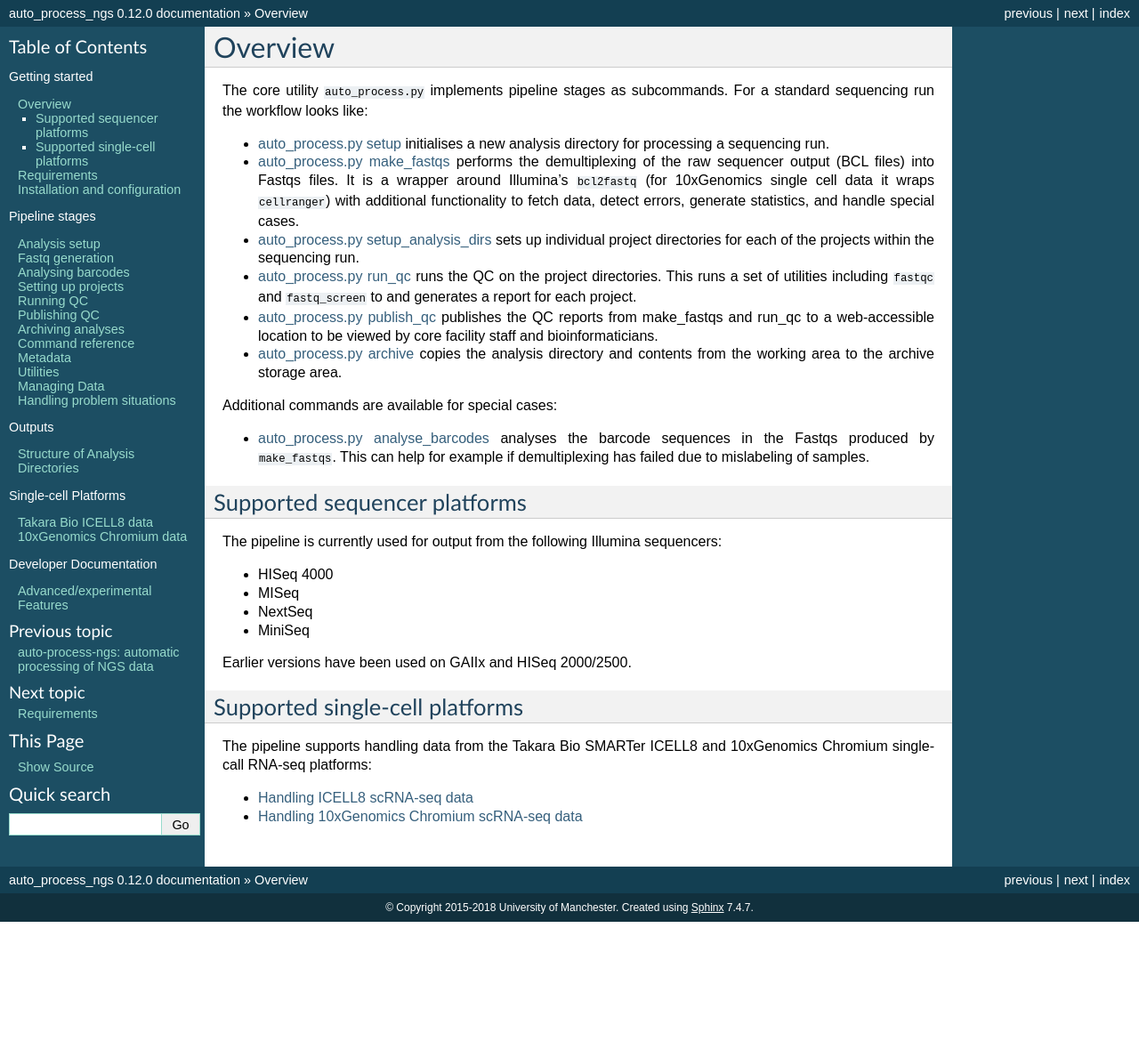
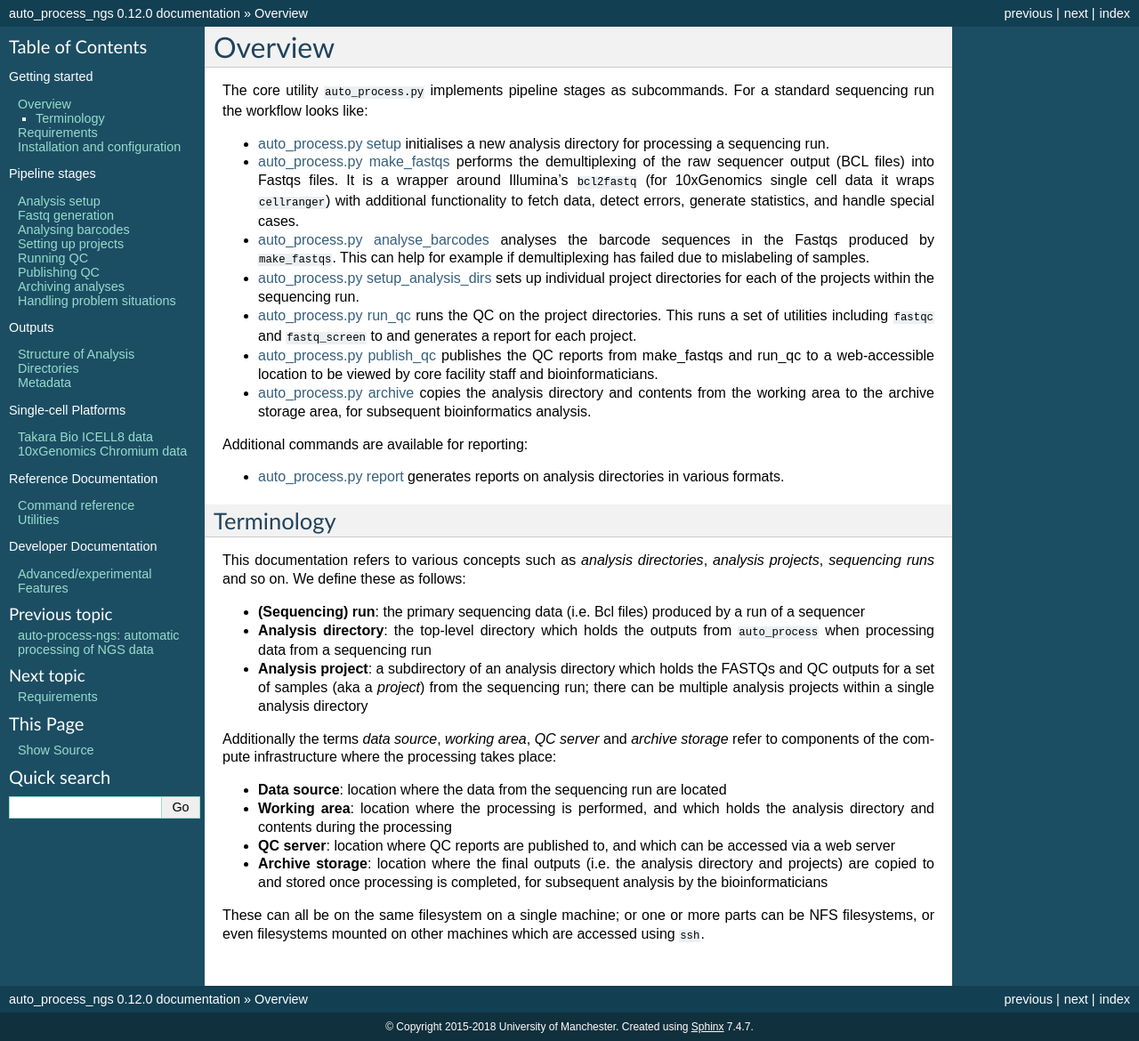
Before and after one commit to fls-bioinformatics-core/auto_process_ngs, a Sphinx documentation site: the page built from docs/source/overview.rst, in a window 1280 px wide. Shown: the whole page at 89% size. Built offline with Sphinx 7.4.7, drawn with Linux system fonts in a browser that asks for light colours; pages that are not in the unit, such as notebooks, are missing from menus; before the commit the page ends 1036 px from its top, so only the background shows below that.

Commit message:
Documentation: add 'report' subcommand, add 'terminology' to overview, move 'supported..' info to requirements.

```diff
--- a/docs/source/overview.rst
+++ b/docs/source/overview.rst
@@ -18,6 +18,11 @@ like:
   functionality to fetch data, detect errors, generate
   statistics, and handle special cases.
 
+* :doc:`auto_process.py analyse_barcodes <using/analyse_barcodes>`
+  analyses the barcode sequences in the Fastqs produced
+  by ``make_fastqs``. This can help for example if
+  demultiplexing has failed due to mislabeling of samples.
+
 * :doc:`auto_process.py setup_analysis_dirs <using/setup_analysis_dirs>`
   sets up individual project directories for each of the
   projects within the sequencing run.
@@ -34,35 +39,52 @@ like:
 
 * :doc:`auto_process.py archive <using/archive>` copies
   the analysis directory and contents from the working
-  area to the archive storage area.
+  area to the archive storage area, for subsequent
+  bioinformatics analysis.
 
-Additional commands are available for special cases:
+Additional commands are available for reporting:
 
-* :doc:`auto_process.py analyse_barcodes <using/analyse_barcodes>`
-  analyses the barcode sequences in the Fastqs produced
-  by ``make_fastqs``. This can help for example if
-  demultiplexing has failed due to mislabeling of samples.
+* :doc:`auto_process.py report <using/report>` generates
+  reports on analysis directories in various formats.
 
-=============================
-Supported sequencer platforms
-=============================
+===========
+Terminology
+===========
 
-The pipeline is currently used for output from the following
-Illumina sequencers:
+This documentation refers to various concepts such as
+*analysis directories*, *analysis projects*,
+*sequencing runs* and so on. We define these as
+follows:
 
-* HISeq 4000
-* MISeq
-* NextSeq
-* MiniSeq
+* **(Sequencing) run**: the primary sequencing data (i.e.
+  Bcl files) produced by a run of a sequencer
+* **Analysis directory**: the top-level directory which
+  holds the outputs from ``auto_process`` when processing
+  data from a sequencing run
+* **Analysis project**: a subdirectory of an analysis
+  directory which holds the FASTQs and QC outputs for
+  a set of samples (aka a *project*) from the sequencing
+  run; there can be multiple analysis projects within a
+  single analysis directory
 
-Earlier versions have been used on GAIIx and HISeq 2000/2500.
+Additionally the terms *data source*, *working area*,
+*QC server* and *archive storage* refer to components of
+the compute infrastructure where the processing takes
+place:
 
-===============================
-Supported single-cell platforms
-===============================
+* **Data source**: location where the data from the
+  sequencing run are located
+* **Working area**: location where the processing is
+  performed, and which holds the analysis directory
+  and contents during the processing
+* **QC server**: location where QC reports are published
+  to, and which can be accessed via a web server
+* **Archive storage**: location where the final outputs
+  (i.e. the analysis directory and projects) are copied
+  to and stored once processing is completed, for
+  subsequent analysis by the bioinformaticians
 
-The pipeline supports handling data from the Takara Bio SMARTer
-ICELL8 and 10xGenomics Chromium single-call RNA-seq platforms:
-
-* :doc:`Handling ICELL8 scRNA-seq data <icell8>`
-* :doc:`Handling 10xGenomics Chromium scRNA-seq data <10xgenomics>`
+These can all be on the same filesystem on a single machine;
+or one or more parts can be NFS filesystems, or even
+filesystems mounted on other machines which are accessed
+using ``ssh``.
```
Also changed, not shown: docs/source/index.rst (+16 -4 lines), docs/source/requirements.rst (+24 -17 lines), docs/source/using/report.rst (added, +8 -0 lines).
